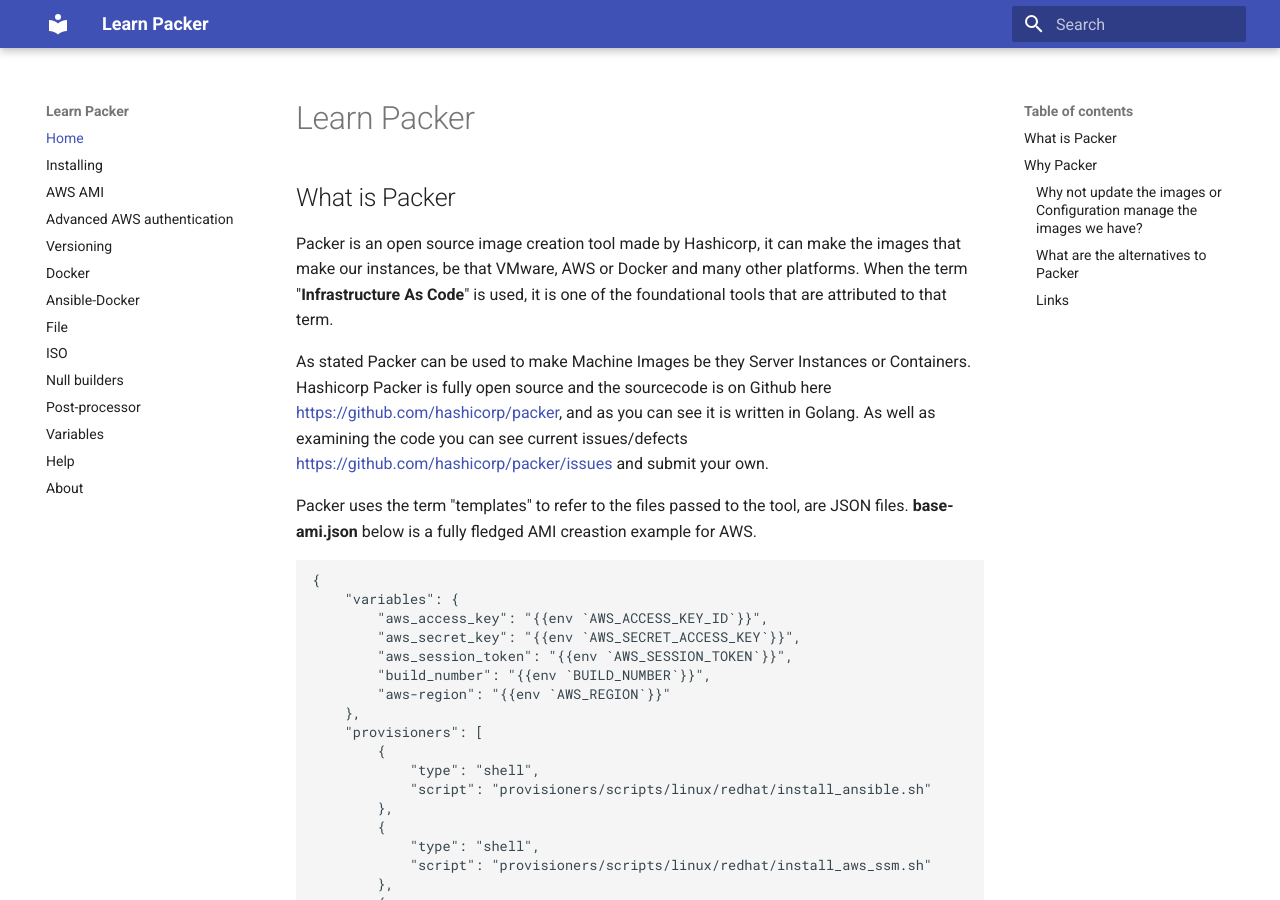
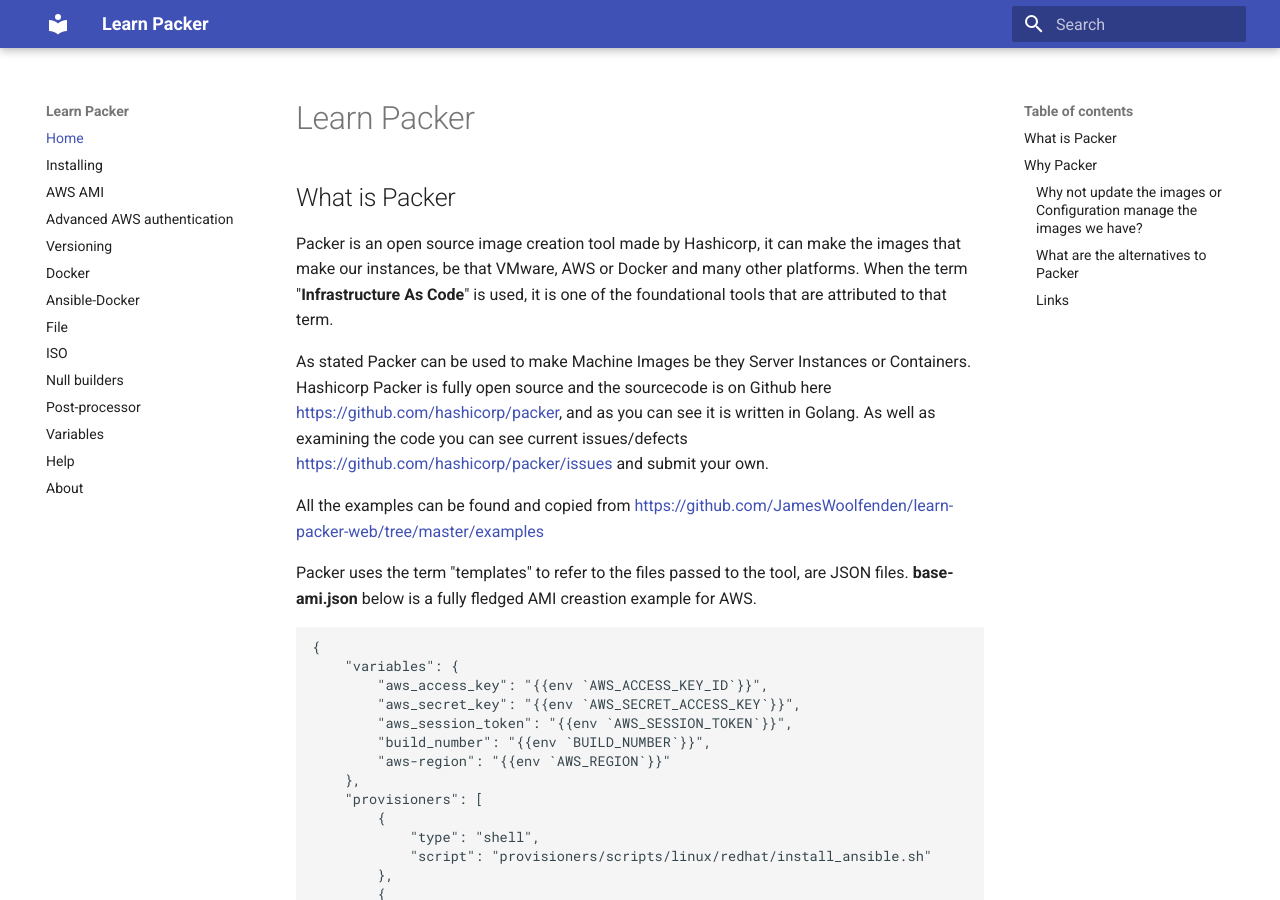
Before and after one commit to JamesWoolfenden/learn-packer, an MkDocs documentation site: the page built from docs/index.md, in a window 1280 px wide and 900 px high. Built offline with MkDocs 1.6.1 and Material for MkDocs 9.7.7, drawn with Linux system fonts in a browser that asks for light colours.

Commit message:
Refactor docs

```diff
--- a/docs/index.md
+++ b/docs/index.md
@@ -11,6 +11,8 @@
 <https://github.com/hashicorp/packer>, and as you can see it is written in
 Golang. As well as examining the code you can see current issues/defects
 <https://github.com/hashicorp/packer/issues> and submit your own.
+
+All the examples can be found and copied from <https://github.com/JamesWoolfenden/learn-packer-web/tree/master/examples>
 
 Packer uses the term "templates" to refer to the files passed to the tool, are
 JSON files. **base-ami.json** below is a fully fledged AMI creastion example for AWS.
```
